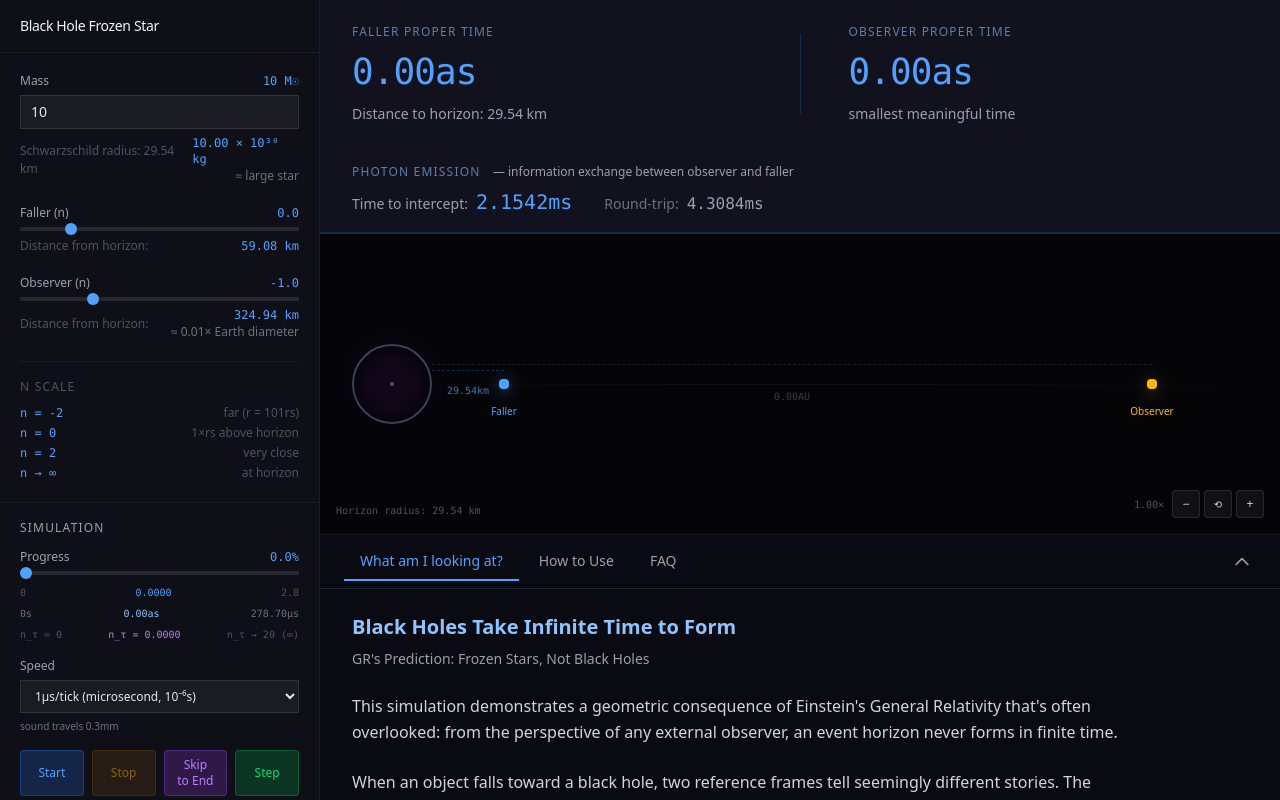
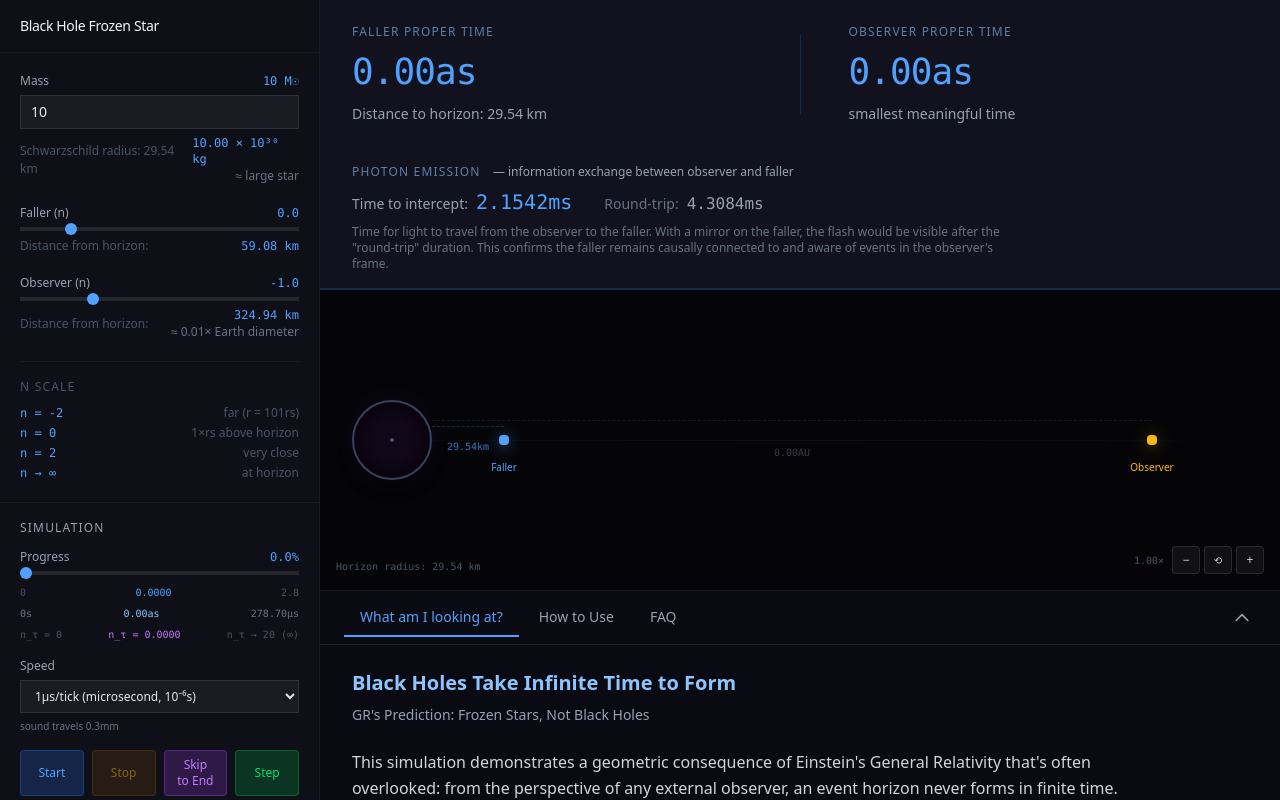
Before and after one commit to mvelinsky/frozen-stars, a Vue app: page / in a window 1280 px wide. Built offline with nearby package versions, Linux system fonts and the light colour scheme.

Commit message:
note for the photon emission

```diff
--- a/src/App.vue
+++ b/src/App.vue
@@ -131,6 +131,9 @@ function toggleInstructions() {
               <span class="font-mono text-gray-400">{{ isFinite(timeToReceiveResponse) ? formatTime(timeToReceiveResponse, 4) : '∞' }}</span>
             </div>
           </div>
+          <p class="text-gray-500 text-xs mt-2 max-w-2xl">
+            Time for light to travel from the observer to the faller. With a mirror on the faller, the flash would be visible after the "round-trip" duration. This confirms the faller remains causally connected to and aware of events in the observer's frame.
+          </p>
         </div>
       </div>
 
```
